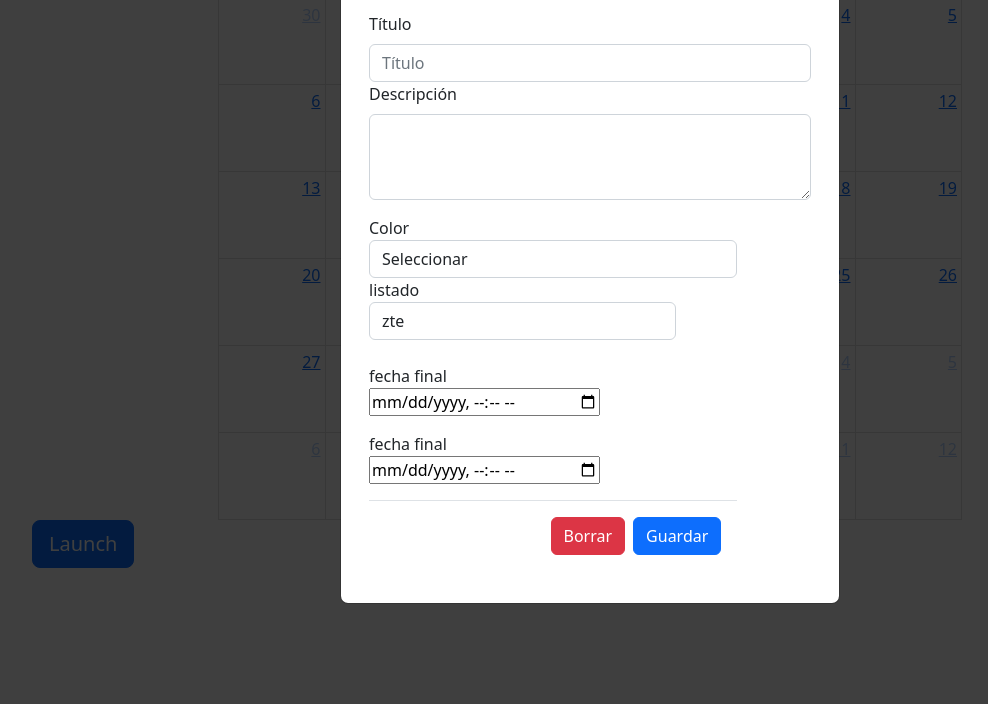
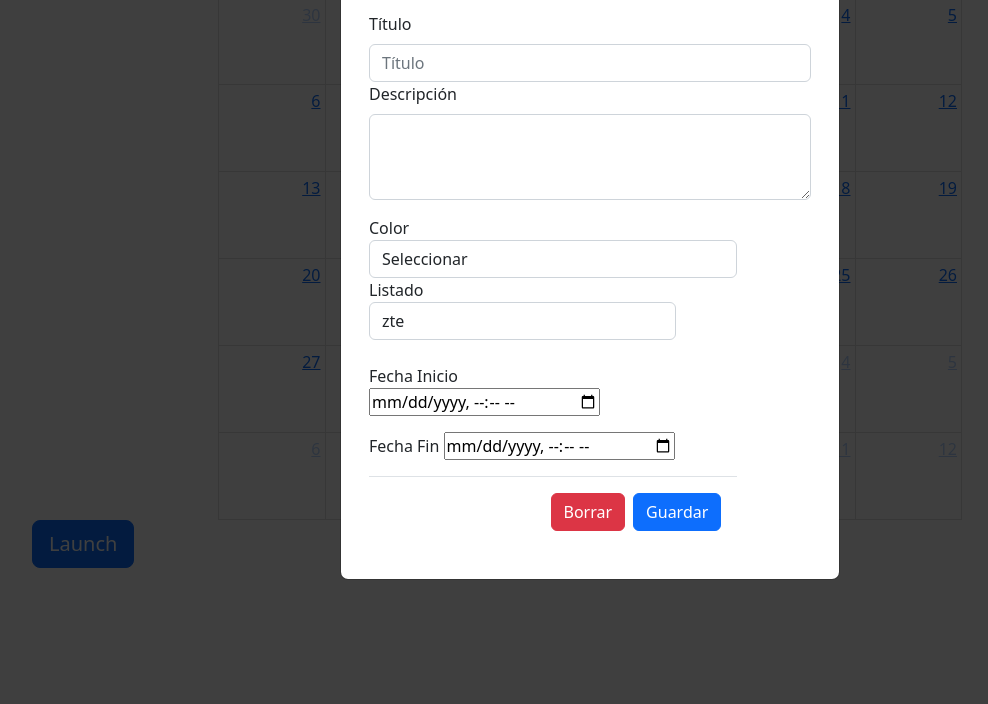
Before and after one commit to cholo1996/agenda-2, a PHP site: page / in a window 1280 px wide, after a click on "Launch". Shown: the part 96-800 px from the top of the page, without its empty margins (50-1038 px from the left). Run offline with PHP 8.4, Linux system fonts and the light colour scheme; some libraries are stand-ins or nearby versions.

Commit message:
Cambios y correcciones

```diff
--- a/agenda/index.php
+++ b/agenda/index.php
@@ -44,28 +44,28 @@
           <div class="modal-body">
             <div class="container-fluid">
 
-			<form action="conn.php" method="post">
+			<form id="form_evento" action="conn.php" method="post">
 
               <div class="mb-3 visually-hidden ">
-                <label for="id" class="form-label">ID:</label>
+                <label for="Id" class="form-label">ID:</label>
                 <input type="text"
-                  class="form-control" name="id" id="id" aria-describedby="helpId" placeholder="ID">
+                  class="form-control" name="Id" id="Id" aria-describedby="helpId" placeholder="ID">
               </div>
 
               <div class="mb-3">
-                <label for="titulo" class="form-label">Título</label>
+                <label for="Titulo" class="form-label">Título</label>
                 <input type="text"
-                  class="form-control" name="title" id="title" aria-describedby="helpId" placeholder="Título">
+                  class="form-control" name="Titulo" id="Titulo" aria-describedby="helpId" placeholder="Título">
 
 				  <div class="mb-3">
-                <label for="descripcion" class="form-label">Descripción</label>
-                <textarea class="form-control" name="descripcion" id="descripcion" rows="3"></textarea>
+                <label for="Descripcion" class="form-label">Descripción</label>
+                <textarea class="form-control" name="Descripcion" id="Descripcion" rows="3"></textarea>
               </div>
 
 			  <div class="form-group">
-					<label for="color" class="col-sm-2 control-label">Color</label>
+					<label for="Color" class="col-sm-2 control-label">Color</label>
 					<div class="col-sm-10">
-					  <select name="color" class="form-control" id="color">
+					  <select name="Color" class="form-control" id="Color">
 						  <option value="">Seleccionar</option>
 						  <option style="color:#0071c5;" value="#0071c5">&#9724; Azul oscuro</option>
 						  <option style="color:#40E0D0;" value="#40E0D0">&#9724; Turquesa</option>
@@ -77,9 +77,9 @@
 						</select>
 
 						<div class="form-group">
-					<label for="listado" class="col-sm-2 control-label">listado</label>
+					<label for="Listado" class="col-sm-2 control-label">Listado</label>
 					<div class="col-sm-10">
-					  <select name="listado" class="form-control" id="listado">
+					  <select name="Listado" class="form-control" id="Listado">
 						  <option value="zte">zte</option>
                          <option value="nokia">nokia</option>
                          <option value="dell">dell</option>
@@ -90,13 +90,13 @@
 
 
 						 <div class="mb-3">
-                    <label for="end">fecha final</label>
-                    <input id="end" type="datetime-local" name="fecha final" />
+                    <label for="Fecha_Inicio">Fecha Inicio</label>
+                    <input id="Fecha_Inicio" type="datetime-local" name="Fecha_Inicio" />
                     </div>
 
 			        <div class="mb-3">
-                    <label for="end">fecha final</label>
-                    <input id="end" type="datetime-local" name="fecha final" />
+                    <label for="Fecha_Fin">Fecha Fin</label>
+                    <input id="Fecha_Fin" type="datetime-local" name="Fecha_Fin" />
                     </div>
 
 					</form>
@@ -133,6 +133,11 @@
   calendar.render();
 });
 
+function agregarEvento()
+{
+	document.getElementById("form_evento").submit();
+}
+
 </script>
 
   <header>
```
Also changed, not shown: agenda/conn.php (+14 -10 lines).
